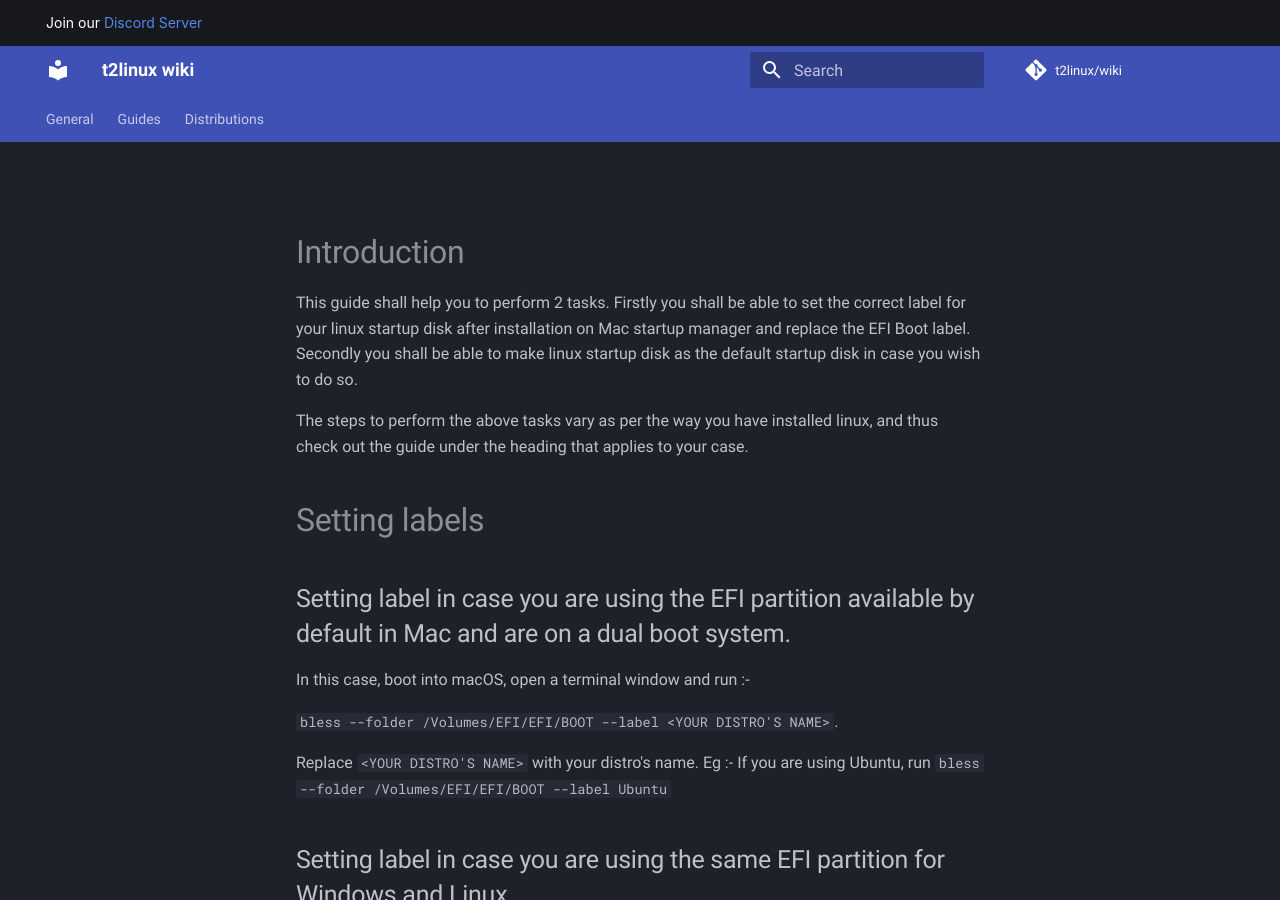
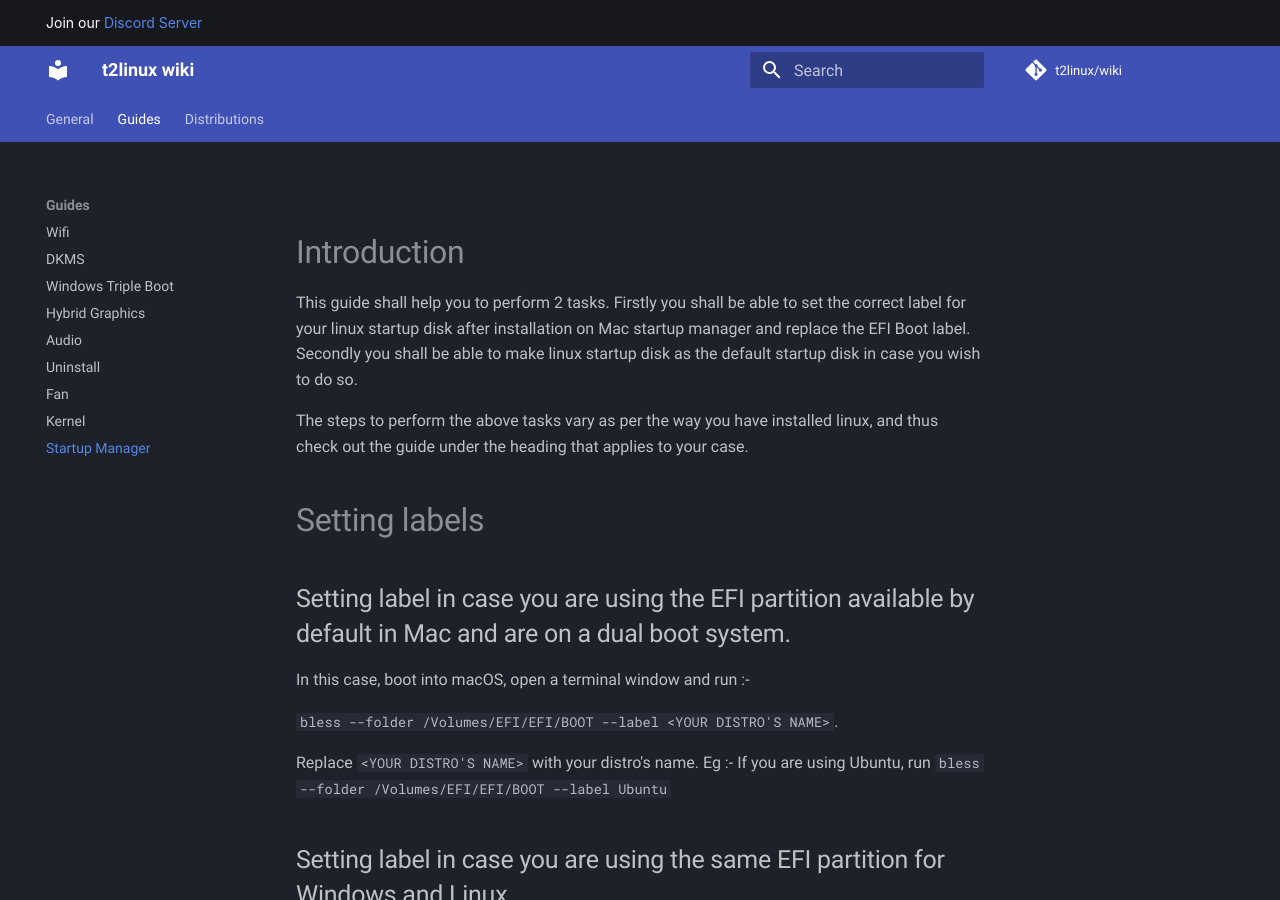
Before and after one commit to t2linux/wiki, an MkDocs documentation site: the page built from docs/guides/startup-manager.md, in a window 1280 px wide and 900 px high. Built offline with MkDocs 1.6.1 and Material for MkDocs 9.7.7, drawn with Linux system fonts in a browser that asks for light colours; comment, search, counter and statistics services are not loaded.

Commit message:
Update mkdocs.yml

```diff
--- a/mkdocs.yml
+++ b/mkdocs.yml
@@ -45,6 +45,7 @@ nav:
           - Uninstall: guides/uninstall.md
           - Fan: guides/fan.md
           - Kernel: guides/kernel.md
+          - Startup Manager: guides/startup-manager.md
     - Distributions:
           - Overview: distributions/overview.md
           - Arch:
```
